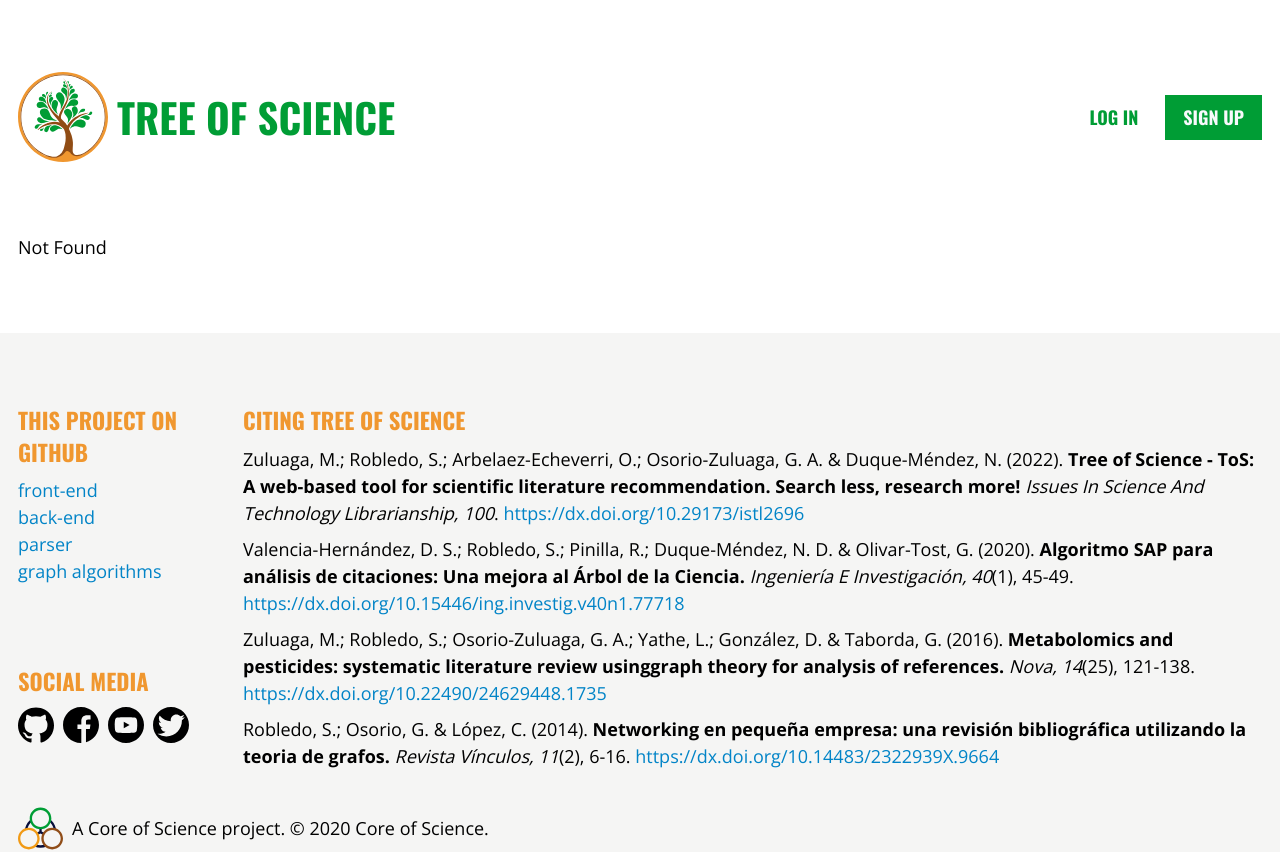
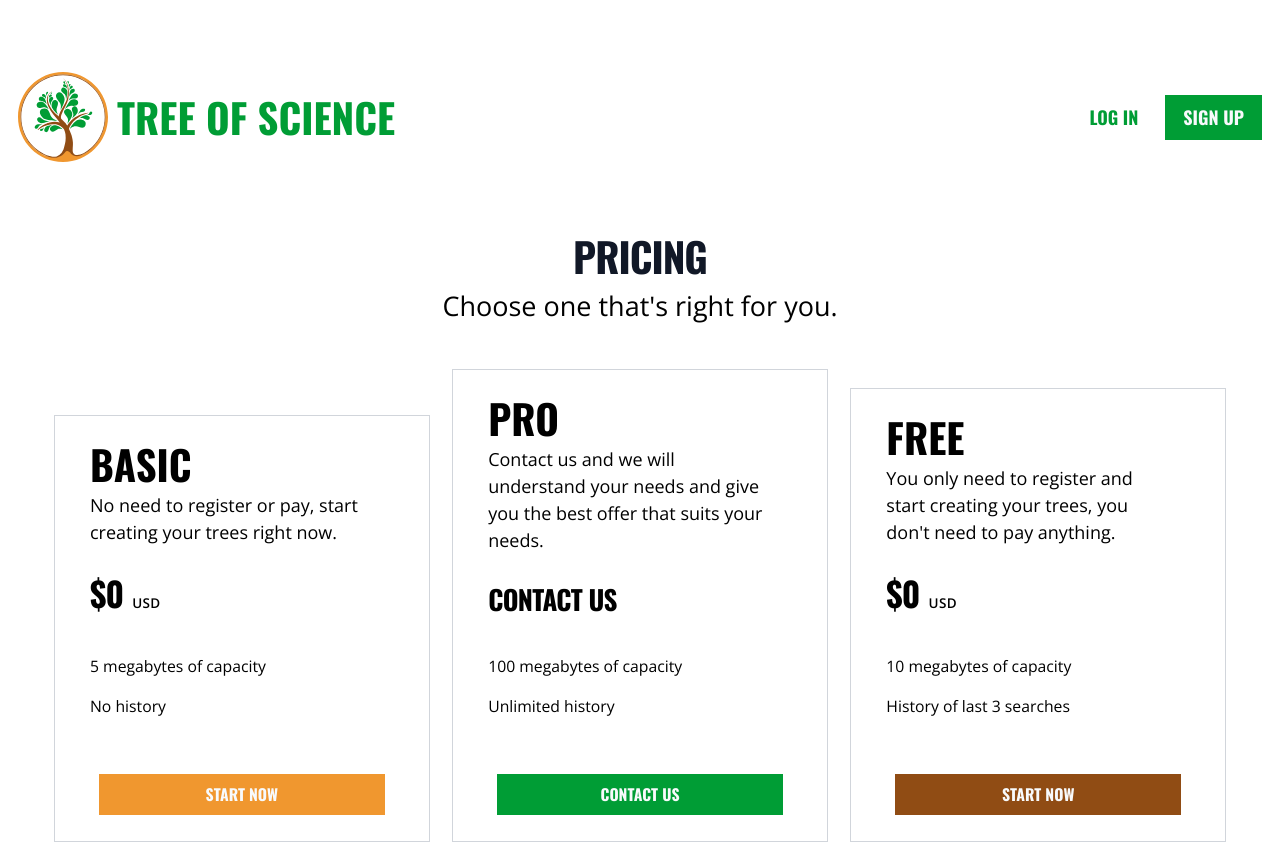
Before and after one commit to coreofscience/tos.coreofscience.org, a React (Vite) app: page /pricing in a window 1280 px wide. Shown: the top 852 px of the page. Built offline with nearby package versions, Linux system fonts and the light colour scheme; no server answers.

Commit message:
Add pricing page

```diff
--- a/src/App.tsx
+++ b/src/App.tsx
@@ -8,6 +8,7 @@ const Result = React.lazy(() => import("./components/tree/Result"));
 const NotFound = React.lazy(() => import("./components/NotFound"));
 const LogIn = React.lazy(() => import("./components/account/LogIn"));
 const SignUp = React.lazy(() => import("./components/account/SignUp"));
+const Plans = React.lazy(() => import("./components/pricing/Plans"));
 const PasswordReset = React.lazy(
   () => import("./components/account/PasswordReset")
 );
@@ -33,6 +34,7 @@ const App = () => {
                   <Route path="/log-in" element={<LogIn />} />
                   <Route path="/sign-up" element={<SignUp />} />
                   <Route path="/reset-password" element={<PasswordReset />} />
+                  <Route path="/pricing" element={<Plans />} />
                   <Route path="/tree/:treeId" element={<Result />} />
                   <Route path="/trees/:treeId" element={<Result />} />
                   <Route
--- /dev/null
+++ b/src/components/pricing/Plans.tsx
@@ -0,0 +1,121 @@
+import { FC, Fragment } from "react";
+import { Link } from "react-router-dom";
+import useUser from "../../hooks/useUser";
+import {
+  includedFeaturesForBasic,
+  includedFeaturesForFree,
+  includedFeaturesForPro,
+} from "./constanst";
+
+const Plans: FC = () => {
+  const user = useUser();
+
+  return (
+    <Fragment>
+      <div className="mx-auto max-w-7xl md:px-6 lg:px-8">
+        <div className="mx-auto max-w-2xl text-center">
+          <h2 className="text-2xl font-bold tracking-tight text-gray-900 sm:text-4xl font-tall uppercase">Pricing</h2>
+          <p className="mt-2 text-2xl leading-8">
+            Choose one that's right for you.
+          </p>
+        </div>
+        <div className="flex flex-col mt-10 gap-5 lg:flex-row lg:justify-around">
+          <div className="w-11/12 self-center ring-1 ring-inset ring-gray-300 flex flex-col justify-start md:w-8/12 lg:self-end lg:w-1/3">
+            <div className="max-w-xs py-6 px-8">
+              <h1 className="font-tall font-bold text-4xl uppercase">Basic</h1>
+              <p className="mt-1">No need to register or pay, start creating your trees right now.</p>
+              <p className="mt-6 flex items-baseline gap-x-2">
+                <span className="text-3xl font-bold font-tall tracking-tight">$0</span>
+                <span className="text-xs font-semibold leading-6 tracking-wide">USD</span>
+              </p>
+              <div>
+                <ul
+                  role="list"
+                  className="mt-8 grid grid-cols-1 gap-3 text-sm leading-6"
+                >
+                  {includedFeaturesForBasic.map((feature) => (
+                    <li key={feature} className="flex gap-x-3">
+                      {feature}
+                    </li>
+                  ))}
+                </ul>
+              </div>
+            </div>
+            <Link
+              to="/"
+              className="my-6 mx-10 block text-slate-50 bg-root px-4 py-2 text-center text-sm font-bold font-tall uppercase"
+            >
+              Start now
+            </Link>
+          </div>
+          <div className="w-11/12 self-center ring-1 ring-inset ring-gray-300 flex flex-col justify-start md:w-8/12 lg:self-end lg:w-1/3">
+            <div className="max-w-xs py-6 px-8">
+              <h1 className="font-tall font-bold text-4xl uppercase">Pro</h1>
+              <p className="mt-1">Contact us and we will understand your needs and give you the best offer that suits your needs.</p>
+              <p className="mt-6 flex items-baseline gap-x-2">
+                <span className="text-2xl font-bold font-tall tracking-tight uppercase">Contact us</span>
+              </p>
+              <div>
+                <ul
+                  role="list"
+                  className="mt-8 grid grid-cols-1 gap-3 text-sm leading-6"
+                >
+                  {includedFeaturesForPro.map((feature) => (
+                    <li key={feature} className="flex gap-x-3">
+                      {feature}
+                    </li>
+                  ))}
+                </ul>
+              </div>
+            </div>
+            <a
+              href="#"
+              className="my-6 mx-10 block text-slate-50 bg-leaf px-4 py-2 text-center text-sm font-bold font-tall uppercase"
+            >
+              Contact us
+            </a>
+          </div>
+          <div className="w-11/12 self-center ring-1 ring-inset ring-gray-300 flex flex-col justify-start md:w-8/12 lg:self-end lg:w-1/3">
+            <div className="max-w-xs py-6 px-8">
+              <h1 className="font-tall font-bold text-4xl uppercase">Free</h1>
+              <p className="mt-1">You only need to register and start creating your trees, you don't need to pay anything.</p>
+              <p className="mt-6 flex items-baseline gap-x-2">
+                <span className="text-3xl font-bold font-tall tracking-tight uppercase">$0</span>
+                <span className="text-xs font-semibold leading-6 tracking-wide">USD</span>
+              </p>
+              <div>
+                <ul
+                  role="list"
+                  className="mt-8 grid grid-cols-1 gap-3 text-sm leading-6"
+                >
+                  {includedFeaturesForFree.map((feature) => (
+                    <li key={feature} className="flex gap-x-3">
+                      {feature}
+                    </li>
+                  ))}
+                </ul>
+              </div>
+            </div>
+            {user?.uid ? (
+              <Link
+                to="/"
+                className="my-6 mx-10 block text-slate-50 bg-trunk px-4 py-2 text-center text-sm font-bold font-tall uppercase"
+              >
+                Start now
+              </Link>
+            ) : (
+              <Link
+                to="/sign-up"
+                className="my-6 mx-10 block text-slate-50 bg-trunk px-4 py-2 text-center text-sm font-bold font-tall uppercase"
+              >
+                Start now
+              </Link>
+            )}
+          </div>
+        </div>
+      </div>
+    </Fragment>
+  );
+};
+
+export default Plans;
--- /dev/null
+++ b/src/components/pricing/constanst/index.ts
@@ -0,0 +1,14 @@
+export const includedFeaturesForBasic: string[] = [
+  "5 megabytes of capacity",
+  "No history",
+];
+
+export const includedFeaturesForFree: string[] = [
+  "10 megabytes of capacity",
+  "History of last 3 searches",
+];
+
+export const includedFeaturesForPro: string[] = [
+  "100 megabytes of capacity",
+  "Unlimited history",
+];
```
